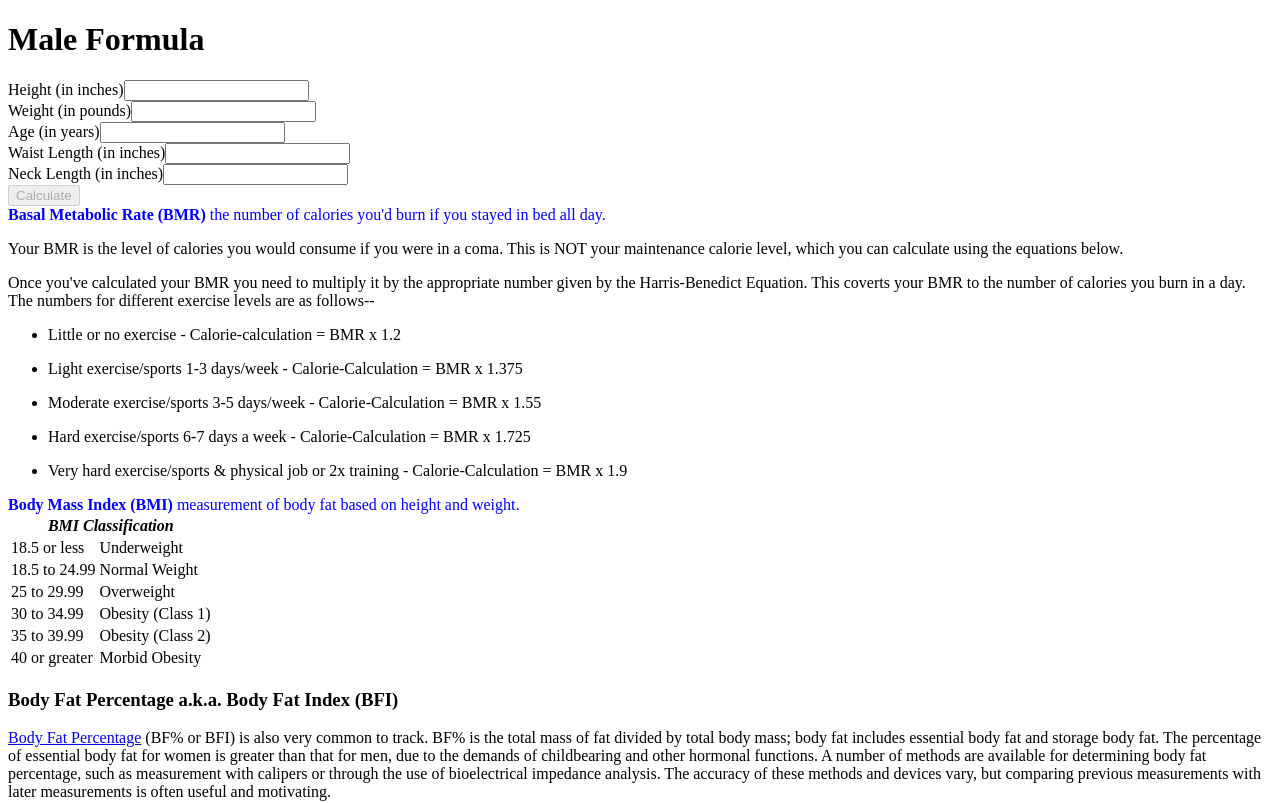
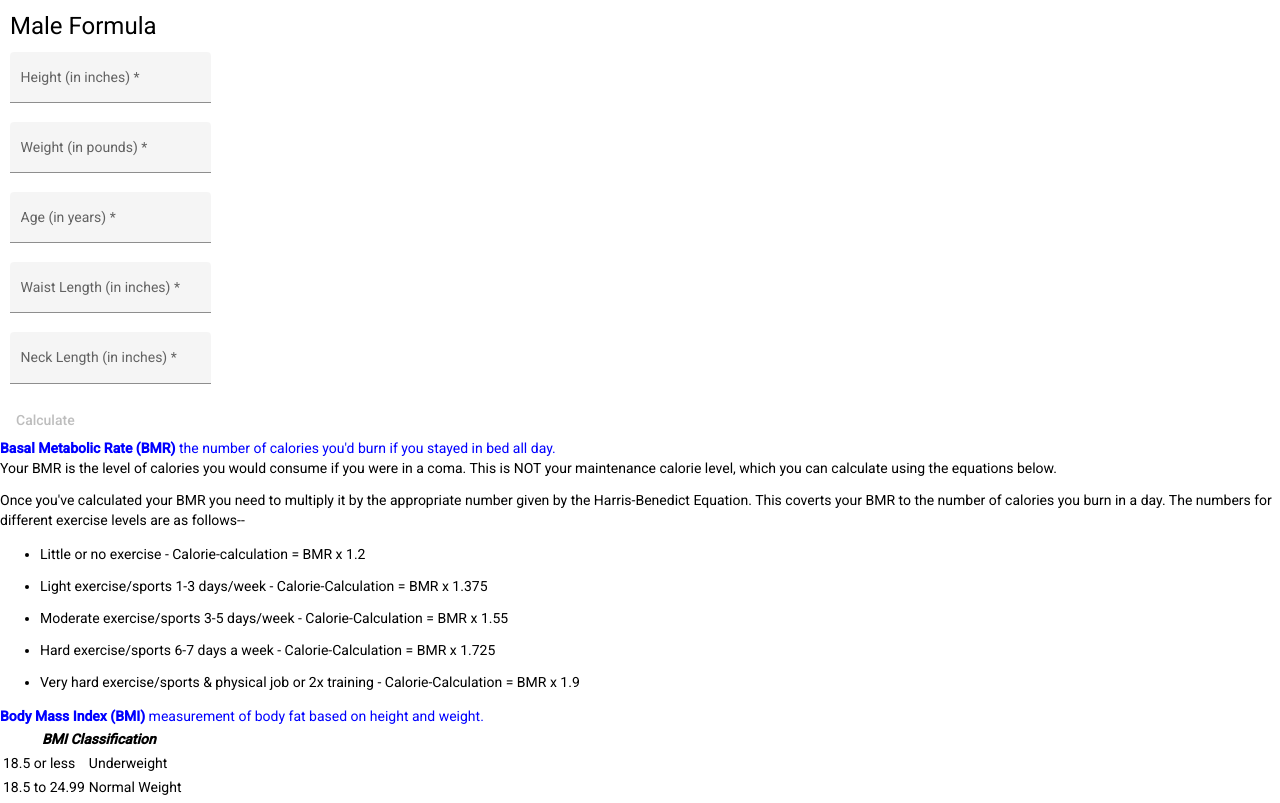
Before and after one commit to artofdarkness123/fitness-stuff2021, an Angular app: page /male-formula in a window 1280 px wide. Shown: the top 803 px of the page. Built offline with nearby package versions, Linux system fonts and the light colour scheme.

Commit message:
angualr material for controls

```diff
--- a/package.json
+++ b/package.json
@@ -11,10 +11,12 @@
   "private": true,
   "dependencies": {
     "@angular/animations": "~12.2.0",
+    "@angular/cdk": "^12.2.12",
     "@angular/common": "~12.2.0",
     "@angular/compiler": "~12.2.0",
     "@angular/core": "^12.2.10",
     "@angular/forms": "~12.2.0",
+    "@angular/material": "^12.2.12",
     "@angular/platform-browser": "^12.2.10",
     "@angular/platform-browser-dynamic": "^12.2.10",
     "@angular/router": "~12.2.0",
--- a/src/app/male-formula/male-formula.component.html
+++ b/src/app/male-formula/male-formula.component.html
@@ -1,27 +1,39 @@
 <div *ngIf="form">
   <form [formGroup]="form">
     <h1>Male Formula</h1>
+    <div class="man-formula-main-container">
       <div>
-      <span>Height (in inches)</span>
-      <input required type="number" formControlName="height" />
+        <mat-form-field appearance="fill">
+          <mat-label>Height (in inches)</mat-label>
+          <input matInput required type="number" formControlName="height" />
+        </mat-form-field>
       </div>
       <div>
-      <span>Weight (in pounds)</span>
-      <input required type="number" formControlName="weight" />
+        <mat-form-field appearance="fill">
+          <mat-label>Weight (in pounds)</mat-label>
+          <input matInput required type="number" formControlName="weight" />
+        </mat-form-field>
       </div>
       <div>
-      <span>Age (in years)</span>
-      <input required type="number" formControlName="ageInYears" />
+        <mat-form-field appearance="fill">
+          <mat-label>Age (in years)</mat-label>
+          <input matInput required type="number" formControlName="ageInYears" />
+        </mat-form-field>
       </div>
       <div>
-      <span>Waist Length (in inches)</span>
-      <input required type="number" formControlName="waistLength" />
+        <mat-form-field appearance="fill">
+          <mat-label>Waist Length (in inches)</mat-label>
+          <input matInput required type="number" formControlName="waistLength" />
+        </mat-form-field>
       </div>
       <div>
-      <span>Neck Length (in inches)</span>
-      <input required type="number" formControlName="neckLength" />
+        <mat-form-field appearance="fill">
+          <mat-label>Neck Length (in inches)</mat-label>
+          <input matInput required type="number" formControlName="neckLength" />
+        </mat-form-field>
       </div>
-    <button [disabled]="!form.valid" type="button" (click)="calculate()">Calculate</button>
+    </div>
+    <button mat-button [disabled]="!form.valid" type="button" (click)="calculate()">Calculate</button>
   </form>
   <app-bmr-notes></app-bmr-notes>
   <app-bmr-results [model]="model"></app-bmr-results>
--- a/src/app/male-formula/male-formula.component.scss
+++ b/src/app/male-formula/male-formula.component.scss
@@ -0,0 +1,7 @@
+h1 {
+  margin: 10px 0 10px 10px;
+}
+
+.man-formula-main-container {
+    margin-left: 10px;
+}
--- a/src/index.html
+++ b/src/index.html
@@ -8,8 +8,11 @@
   <link rel="icon" type="image/x-icon" href="/assets/icons/icon-192x192.png">
   <link rel="apple-touch-icon" href="/example.png">
   <link rel="manifest" href="manifest.webmanifest">
+  <link rel="preconnect" href="https://fonts.gstatic.com">
+  <link href="https://fonts.googleapis.com/css2?family=Roboto:wght@300;400;500&display=swap" rel="stylesheet">
+  <link href="https://fonts.googleapis.com/icon?family=Material+Icons" rel="stylesheet">
 </head>
-<body>
+<body class="mat-typography">
   <app-root></app-root>
   <noscript>Please enable JavaScript to continue using this application.</noscript>
 </body>
--- a/src/styles.scss
+++ b/src/styles.scss
@@ -1 +1,39 @@
+
+// Custom Theming for Angular Material
+// For more information: https://material.angular.io/guide/theming
+@use '~@angular/material' as mat;
+// Plus imports for other components in your app.
+
+// Include the common styles for Angular Material. We include this here so that you only
+// have to load a single css file for Angular Material in your app.
+// Be sure that you only ever include this mixin once!
+@include mat.core();
+
+// Define the palettes for your theme using the Material Design palettes available in palette.scss
+// (imported above). For each palette, you can optionally specify a default, lighter, and darker
+// hue. Available color palettes: https://material.io/design/color/
+$fitness-stuff2021-primary: mat.define-palette(mat.$indigo-palette);
+$fitness-stuff2021-accent: mat.define-palette(mat.$pink-palette, A200, A100, A400);
+
+// The warn palette is optional (defaults to red).
+$fitness-stuff2021-warn: mat.define-palette(mat.$red-palette);
+
+// Create the theme object. A theme consists of configurations for individual
+// theming systems such as "color" or "typography".
+$fitness-stuff2021-theme: mat.define-light-theme((
+  color: (
+    primary: $fitness-stuff2021-primary,
+    accent: $fitness-stuff2021-accent,
+    warn: $fitness-stuff2021-warn,
+  )
+));
+
+// Include theme styles for core and each component used in your app.
+// Alternatively, you can import and @include the theme mixins for each component
+// that you are using.
+@include mat.all-component-themes($fitness-stuff2021-theme);
+
 /* You can add global styles to this file, and also import other style files */
+
+html, body { height: 100%; }
+body { margin: 0; font-family: Roboto, "Helvetica Neue", sans-serif; }
```
Also changed, not shown: src/app/app.module.ts (+7 -1 lines), src/manifest.webmanifest, 1 other file (tests, documents, lock files or other folders). Lines whose indentation alone changed are shown as unchanged.
